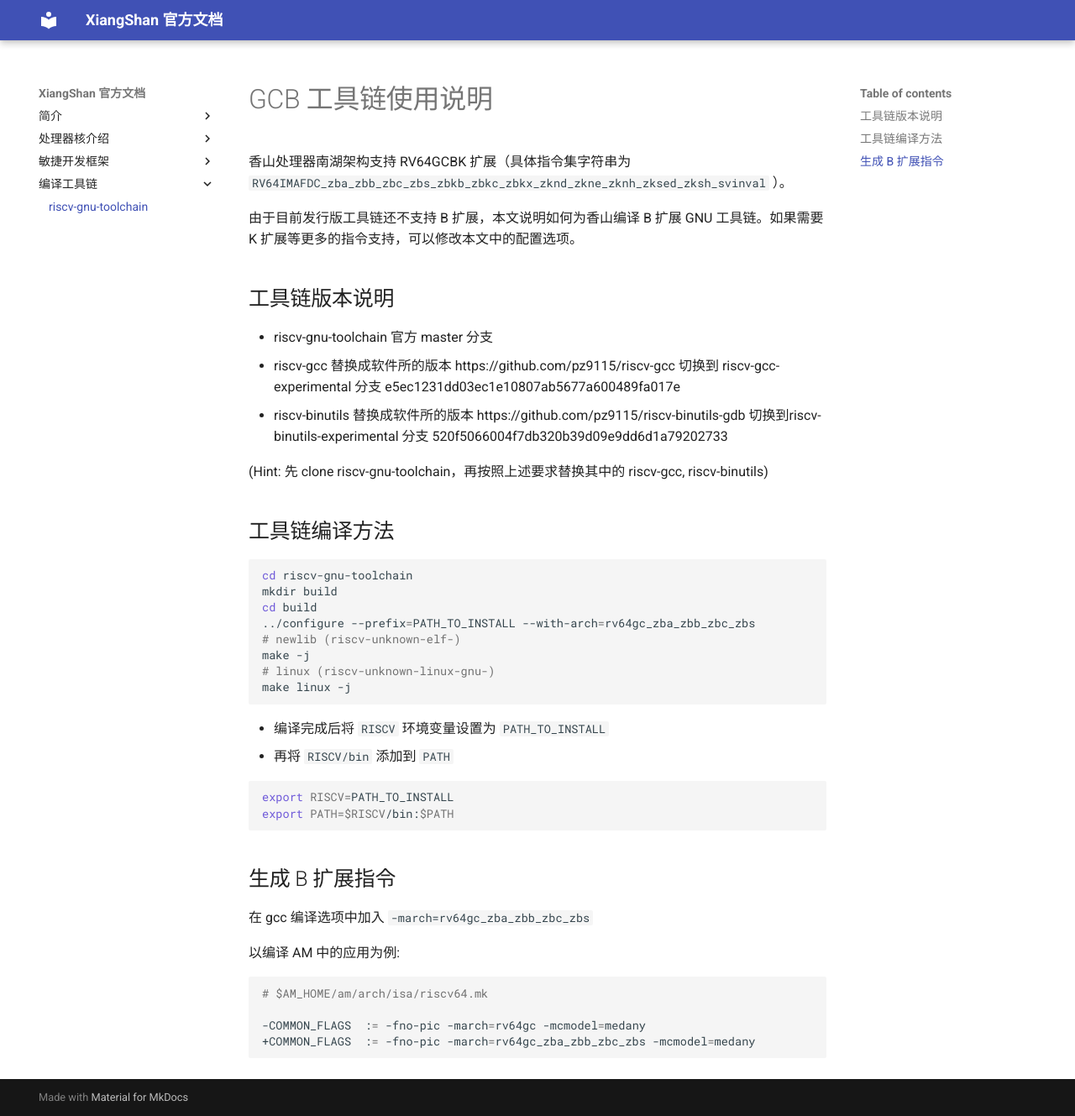
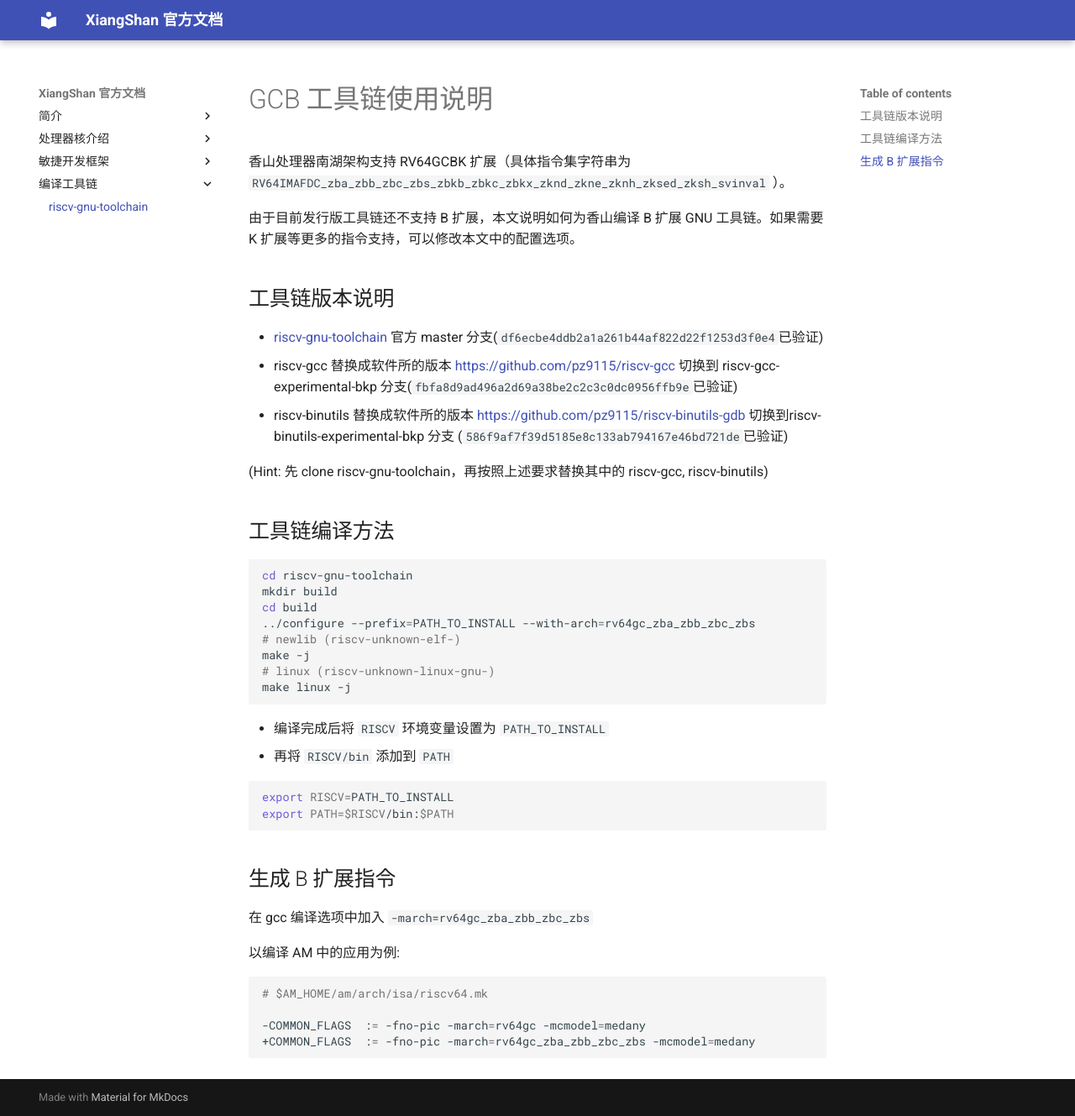
Before and after one commit to OpenXiangShan/XiangShan-doc, an MkDocs documentation site: the page built from docs/compiler/gnu_toolchain.md, in a window 1280 px wide and 1329 px high. Shown: the whole window at 84% size. Built offline with MkDocs 1.6.1 and Material for MkDocs 9.7.7, drawn with Linux system fonts in a browser that asks for light colours.

Commit message:
gnu_toolchain: update toolchain version

```diff
--- a/docs/compiler/gnu_toolchain.md
+++ b/docs/compiler/gnu_toolchain.md
@@ -6,11 +6,11 @@
 
 ## 工具链版本说明
 
-* riscv-gnu-toolchain 官方 master 分支
-* riscv-gcc 替换成软件所的版本 https://github.com/pz9115/riscv-gcc
-  切换到 riscv-gcc-experimental 分支 e5ec1231dd03ec1e10807ab5677a600489fa017e
-* riscv-binutils 替换成软件所的版本 https://github.com/pz9115/riscv-binutils-gdb
-  切换到riscv-binutils-experimental 分支 520f5066004f7db320b39d09e9dd6d1a79202733
+* [riscv-gnu-toolchain](https://github.com/riscv-collab/riscv-gnu-toolchain.git) 官方 master 分支(`df6ecbe4ddb2a1a261b44af822d22f1253d3f0e4`已验证)
+* riscv-gcc 替换成软件所的版本 [https://github.com/pz9115/riscv-gcc](https://github.com/pz9115/riscv-gcc)
+  切换到 riscv-gcc-experimental-bkp 分支(`fbfa8d9ad496a2d69a38be2c2c3c0dc0956ffb9e`已验证)
+* riscv-binutils 替换成软件所的版本 [https://github.com/pz9115/riscv-binutils-gdb](https://github.com/pz9115/riscv-binutils-gdb)
+  切换到riscv-binutils-experimental-bkp 分支 (`586f9af7f39d5185e8c133ab794167e46bd721de`已验证)
 
 
 (Hint: 先 clone riscv-gnu-toolchain，再按照上述要求替换其中的 riscv-gcc, riscv-binutils)
```
